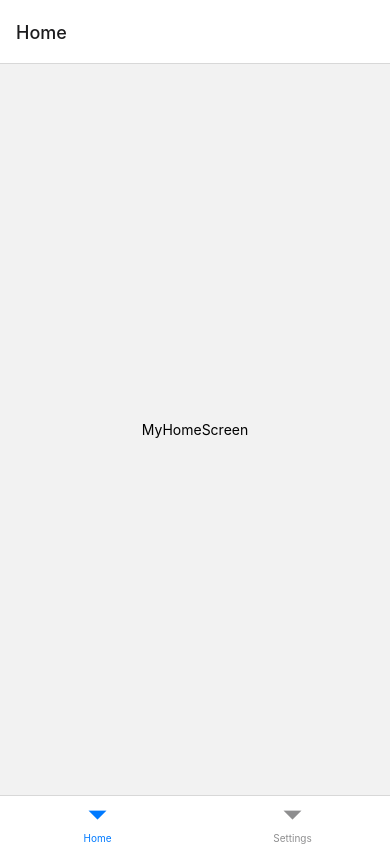
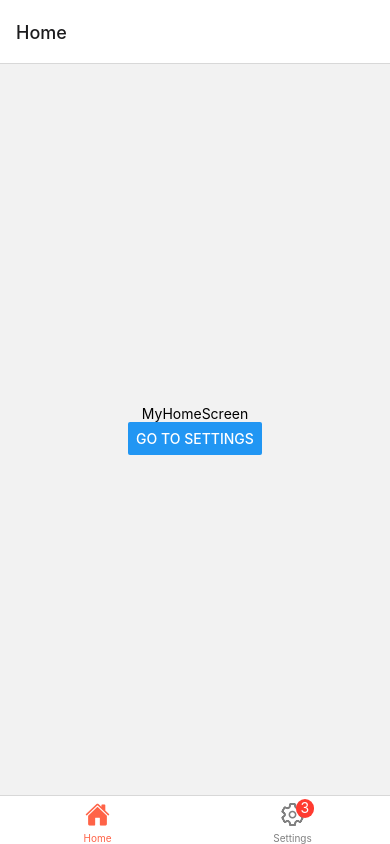
Before and after one commit to irarelycode-dev/react-native-navigation, a React Native app: screen /myHomeScreen in a window 390 px wide. Built offline with nearby package versions, Linux system fonts and the light colour scheme.

Commit message:
tab navigator completed

```diff
--- a/Navigators/TabNavigator.jsx
+++ b/Navigators/TabNavigator.jsx
@@ -1,12 +1,27 @@
 import { createBottomTabNavigator } from "@react-navigation/bottom-tabs";
-import { View, Text } from "react-native";
+import { Ionicons } from "@expo/vector-icons";
 import { MyHomeScreen, SettingsScreen } from "../Screens";
 
 const Tab = createBottomTabNavigator();
 
 const TabNavigator = () => {
   return (
-    <Tab.Navigator>
+    <Tab.Navigator
+      screenOptions={({ route }) => ({
+        tabBarIcon: ({ focused, color, size }) => {
+          let iconName;
+          if (route.name === "myHomeScreen") {
+            iconName = focused ? "home" : "home-outline";
+          } else if (route.name === "settingsScreen") {
+            iconName = focused ? "settings" : "settings-outline";
+            return <Ionicons name={iconName} size={size} color={color} />;
+          }
+          return <Ionicons name={iconName} size={size} color={color} />;
+        },
+        tabBarActiveTintColor: "tomato",
+        tabBarInactiveTintColor: "gray",
+      })}
+    >
       <Tab.Screen
         name="myHomeScreen"
         component={MyHomeScreen}
@@ -15,7 +30,7 @@
       <Tab.Screen
         name="settingsScreen"
         component={SettingsScreen}
-        options={{ title: "Settings" }}
+        options={{ title: "Settings", tabBarBadge: 3 }}
       />
     </Tab.Navigator>
   );
--- a/Screens/TabNavigatorScreens/MyHomeScreen.jsx
+++ b/Screens/TabNavigatorScreens/MyHomeScreen.jsx
@@ -1,10 +1,14 @@
-import { View, Text } from "react-native";
+import { View, Text, Button } from "react-native";
 import React from "react";
 
-const MyHomeScreen = () => {
+const MyHomeScreen = ({ navigation }) => {
   return (
     <View style={{ flex: 1, justifyContent: "center", alignItems: "center" }}>
       <Text>MyHomeScreen</Text>
+      <Button
+        title="Go to settings"
+        onPress={() => navigation.navigate("settingsScreen")}
+      />
     </View>
   );
 };
--- a/Screens/TabNavigatorScreens/SettingsScreen.jsx
+++ b/Screens/TabNavigatorScreens/SettingsScreen.jsx
@@ -1,10 +1,14 @@
-import { View, Text } from "react-native";
+import { View, Text, Button } from "react-native";
 import React from "react";
 
-const SettingsScreen = () => {
+const SettingsScreen = ({ navigation }) => {
   return (
     <View style={{ flex: 1, alignItems: "center", justifyContent: "center" }}>
       <Text>SettingsScreen</Text>
+      <Button
+        title="Go back to home screen"
+        onPress={() => navigation.navigate("myHomeScreen")}
+      />
     </View>
   );
 };
```
